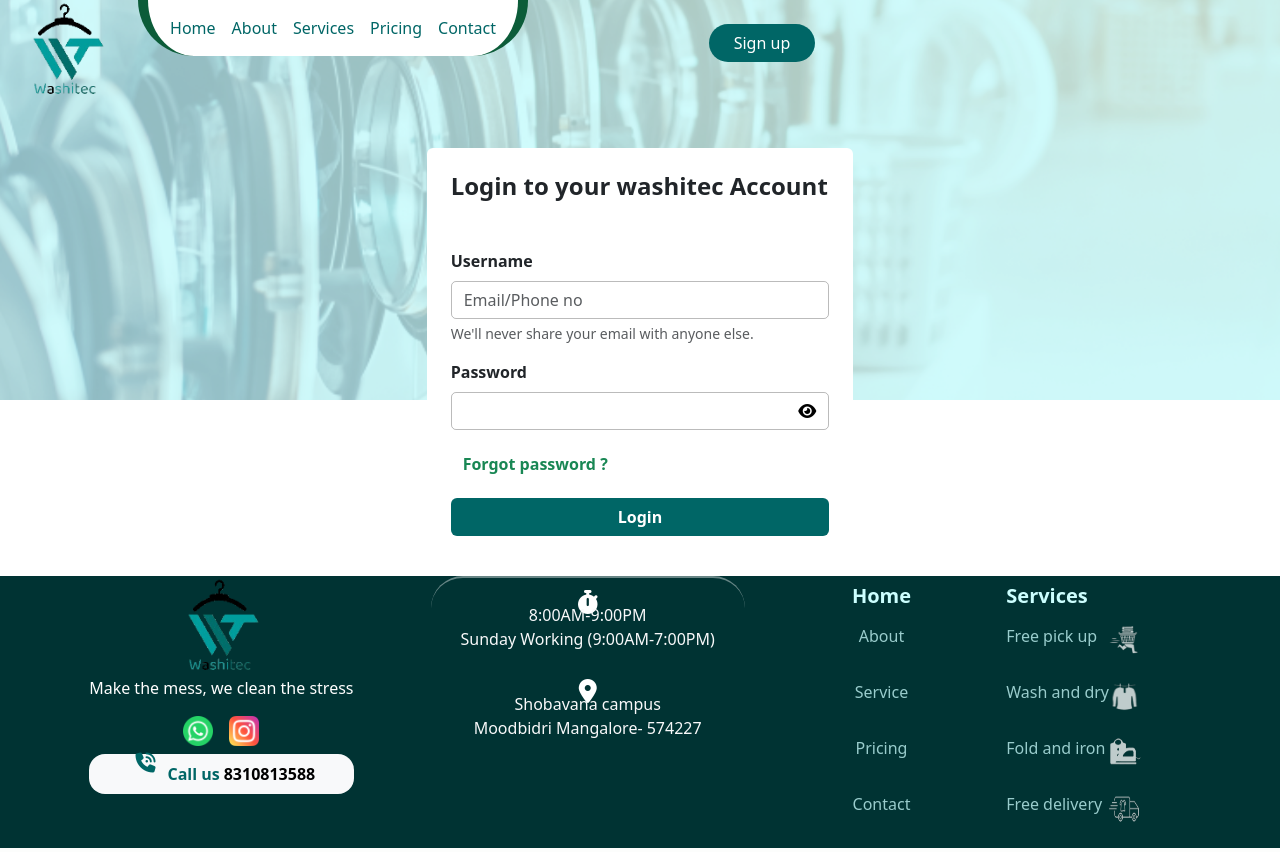
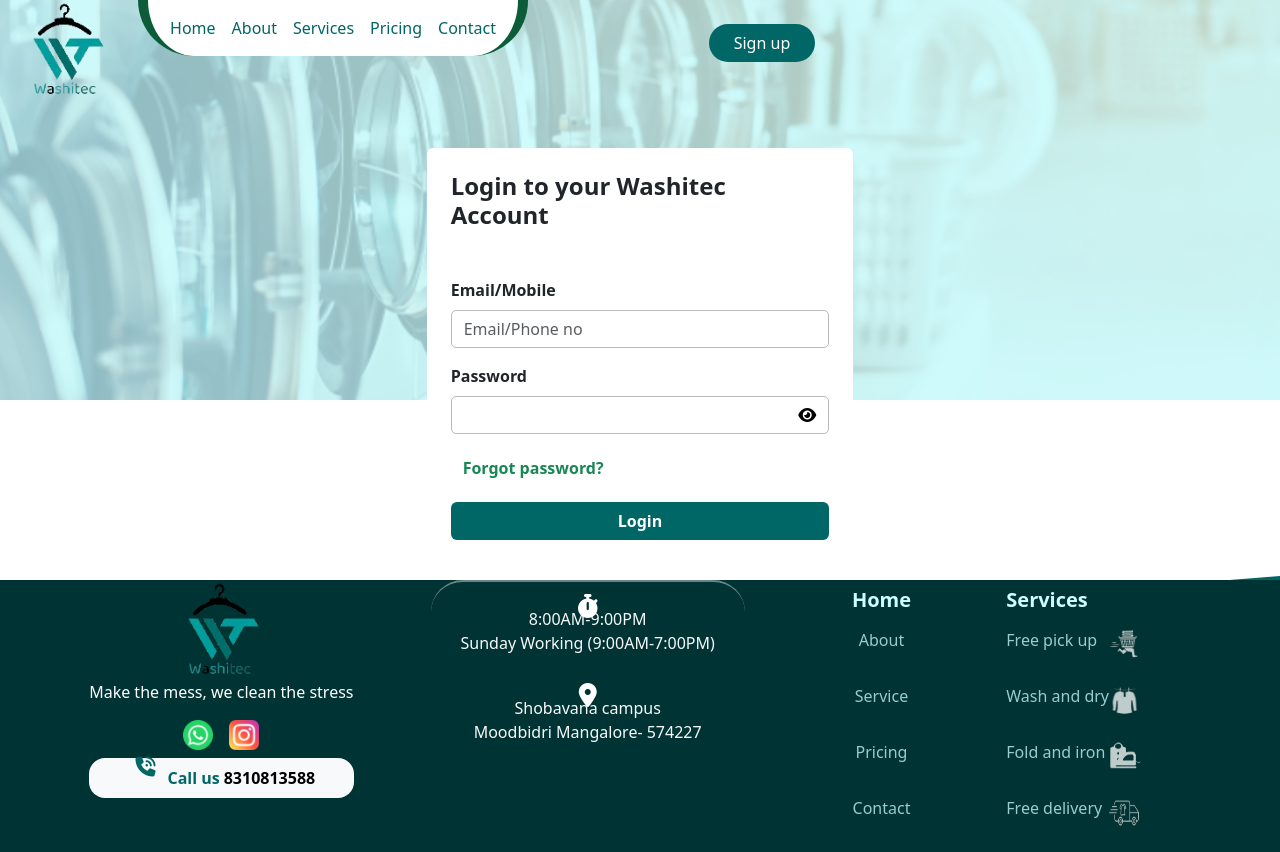
Before and after one commit to sumanthgm-a4/Washitek, a Django app: page /login in a window 1280 px wide. Run offline with Django 5.2, Linux system fonts and the light colour scheme; some libraries are stand-ins or nearby versions.

Commit message:
Some Other Commit

```diff
--- a/newapp/views.py
+++ b/newapp/views.py
@@ -113,14 +113,24 @@
         passw = request.POST['passw']
         cpassw = request.POST['cpassw']
 
+        if len(mobile) != 10:
+            messages.error(request, 'Mobile number should be 10 digits')
+            return render(request, "signup.html")
+
         if passw == cpassw:
-            if User.objects.filter(username=fname).exists():
-                return render(request, "signup.html", {'error': 'Username already exists'})
+            if User.objects.filter(username=email).exists():
+                messages.error(request, 'Email already exists')
+                return render(request, "signup.html")
+            elif Customer.objects.filter(mobile=mobile).exists():
+                messages.error(request, 'Mobile number already exists')
+                return render(request, "signup.html")
+
             try:
-                user = User.objects.create_user(username=fname, password=passw, email=email, first_name=fname, last_name=lname)
+                user = User.objects.create_user(username=email, password=passw, email=email, first_name=fname, last_name=lname)
                 user.save()
                 obj = Customer(userobj=user, gender=gender, year=year, college=cname, branch=branch, mobile=mobile)
                 obj.save()
+                messages.success(request, 'User created successfully')
                 return redirect("login")
             except IntegrityError:
                 return render(request, "signup.html", {'error': 'An error occurred while creating the user'})
--- a/templates/login.html
+++ b/templates/login.html
@@ -100,60 +100,28 @@
         </div>
         <div class="row m-0">
             <div class="container mt-5 col-lg-4 bg-white p-4 rounded border-0">
-                <form class="forms-container">
-                    <h4 class="fw-bold mb-5"> Login to your washitec Account</h4>
+                <form method="POST" class="forms-container">
+                    {% csrf_token %}
+                    <h4 class="fw-bold mb-5">Login to your Washitec Account</h4>
                     <div class="mb-3">
-                        <label for="exampleInputEmail1" class="form-label fw-bold">Username</label> <br>
+                        <label for="identifier" class="form-label fw-bold">Email/Mobile</label>
                         <div class="d-flex" style="border: 1px solid rgba(0, 0, 0, 0.267);border-radius: 5px;">
-                            <input type="email" class="form-control border-0 bg-transparent" style="border-width: 2px;"
-                                id="exampleInputEmail1" placeholder="Email/Phone no" aria-describedby="emailHelp">
-                        </div>
-                        <div id="emailHelp" class="form-text">We'll never share your email with anyone else.</div>
-                    </div>
-                    <div class="mb-3">
-                        <label for="exampleInputPassword1" class="form-label fw-bold">Password</label>
-                        <div class="d-flex" style="border: 1px solid rgba(0, 0, 0, 0.267);border-radius: 5px;">
-                            <input type="password" class="form-control border-0 bg-transparent" style="border-width: 2px;"
-                                id="password">
-                            <button class="btn border-0" id="togglePassword" type="button"><i class="fa-solid fa-eye"
-                                    style="color: #000000;"></i></button>
+                            <input type="text" name="identifier" class="form-control border-0 bg-transparent" style="border-width: 2px;" id="identifier" placeholder="Email/Phone no">
                         </div>
                     </div>
                     <div class="mb-3">
-                        <!-- Button trigger modal -->
-                        <button type="button" class="btn border-0 text-success fw-bold" data-bs-toggle="modal"
-                            data-bs-target="#exampleModal">
-                            Forgot password ?
-                        </button>
-                        <!-- Modal -->
-                        <div class="modal fade" id="exampleModal" tabindex="-1" aria-labelledby="exampleModalLabel"
-                            aria-hidden="true">
-                            <div class="modal-dialog modal-dialog-centered">
-                                <div class="modal-content">
-                                    <div class="modal-header">
-                                        <h1 class="modal-title fs-5" id="exampleModalLabel">Forgot password</h1>
-                                        <button type="button" class="btn-close" data-bs-dismiss="modal"
-                                            aria-label="Close"></button>
-                                    </div>
-                                    <div class="modal-body">
-                                        <form>
-                                            <div class="mb-3">
-                                                <label for="user-mail" class="col-form-label fw-bold">Enter your
-                                                    Email</label>
-                                                <input type="text" class="form-control border-3" id="recipient-name">
-                                            </div>
-                                        </form>
-                                    </div>
-                                    <div class="modal-footer d-flex justify-content-center">
-                                        <button type="button" class="btn button-bg text-white fw-bold"
-                                            style="background: #006666;" data-bs-dismiss="modal">Send</button>
-                                    </div>
-                                </div>
-                            </div>
+                        <label for="password" class="form-label fw-bold">Password</label>
+                        <div class="d-flex" style="border: 1px solid rgba(0, 0, 0, 0.267);border-radius: 5px;">
+                            <input type="password" class="form-control border-0 bg-transparent" style="border-width: 2px;" id="password" name="passw">
+                            <button class="btn border-0" id="togglePassword" type="button"><i class="fa-solid fa-eye" style="color: #000000;"></i></button>
                         </div>
                     </div>
-                    <button type="submit" class="btn button-bg w-100 text-white fw-bold"
-                        style="background: #006666;">Login</button>
+                    <div class="mb-3">
+                        <a href="#" class="btn border-0 text-success fw-bold" data-bs-toggle="modal" data-bs-target="#exampleModal">
+                            Forgot password?
+                        </a>
+                    </div>
+                    <button type="submit" class="btn button-bg w-100 text-white fw-bold" style="background: #006666;">Login</button>
                 </form>
             </div>
         </div>
--- a/templates/profile.html
+++ b/templates/profile.html
@@ -113,7 +113,6 @@
             </div>
             <div class="card-body">
                 <h5><strong>Name of the customer: </strong>{{ obj.userobj.first_name }}  {{ obj.userobj.last_name }}</h5>
-                <h5><strong>Username: </strong> {{ obj.userobj.username }}</h5>
                 <h5><strong>Email: </strong> {{ obj.userobj.email }}</h5>
                 <h5><strong>Branch: </strong>{{ obj.branch }} - {{ obj.year }}</h5>
                 <h5><strong>College: </strong>{{ obj.college }}</h5>
```
Also changed, not shown: templates/about.html (+14 -7 lines), templates/signup.html (+15 -15 lines), db.sqlite3.
